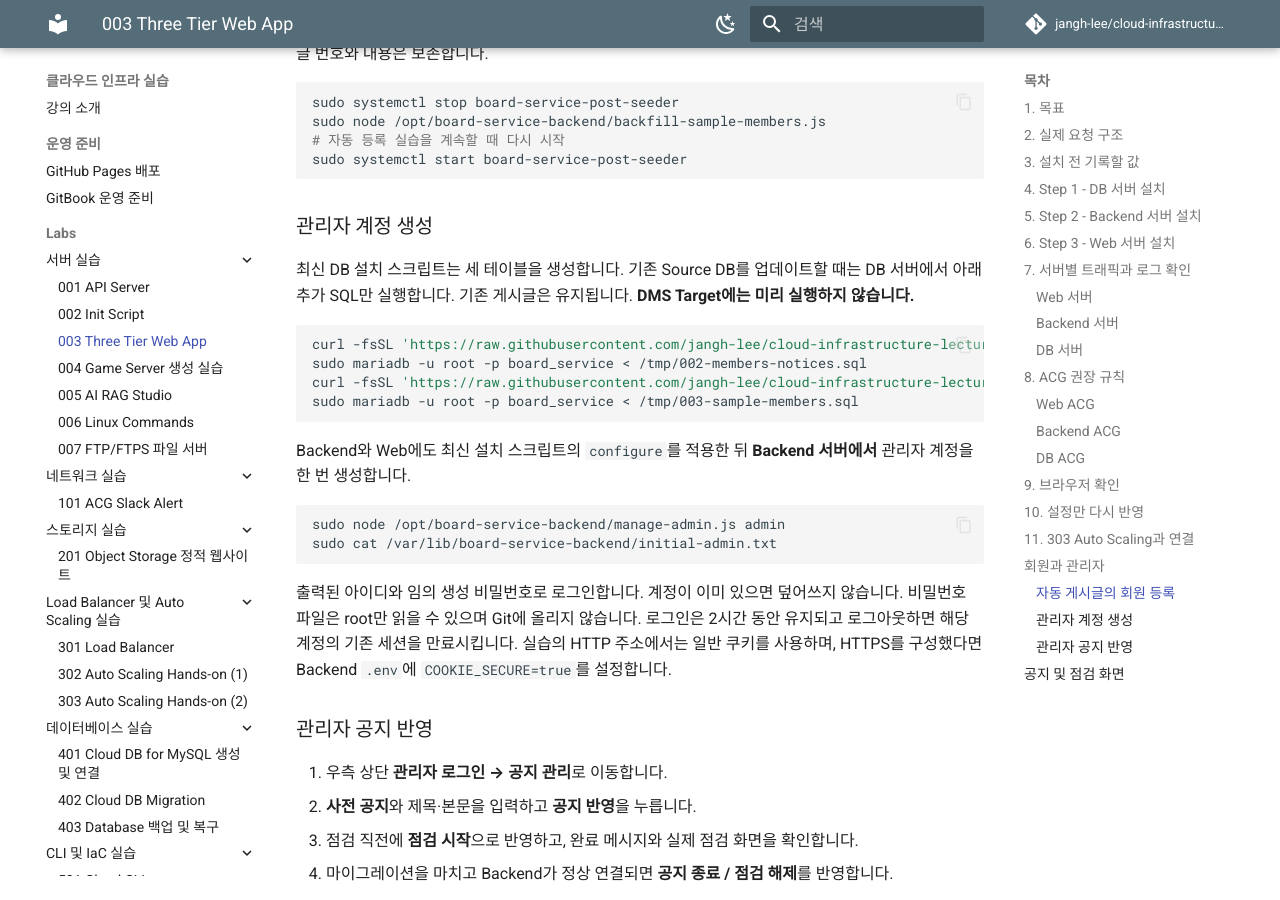
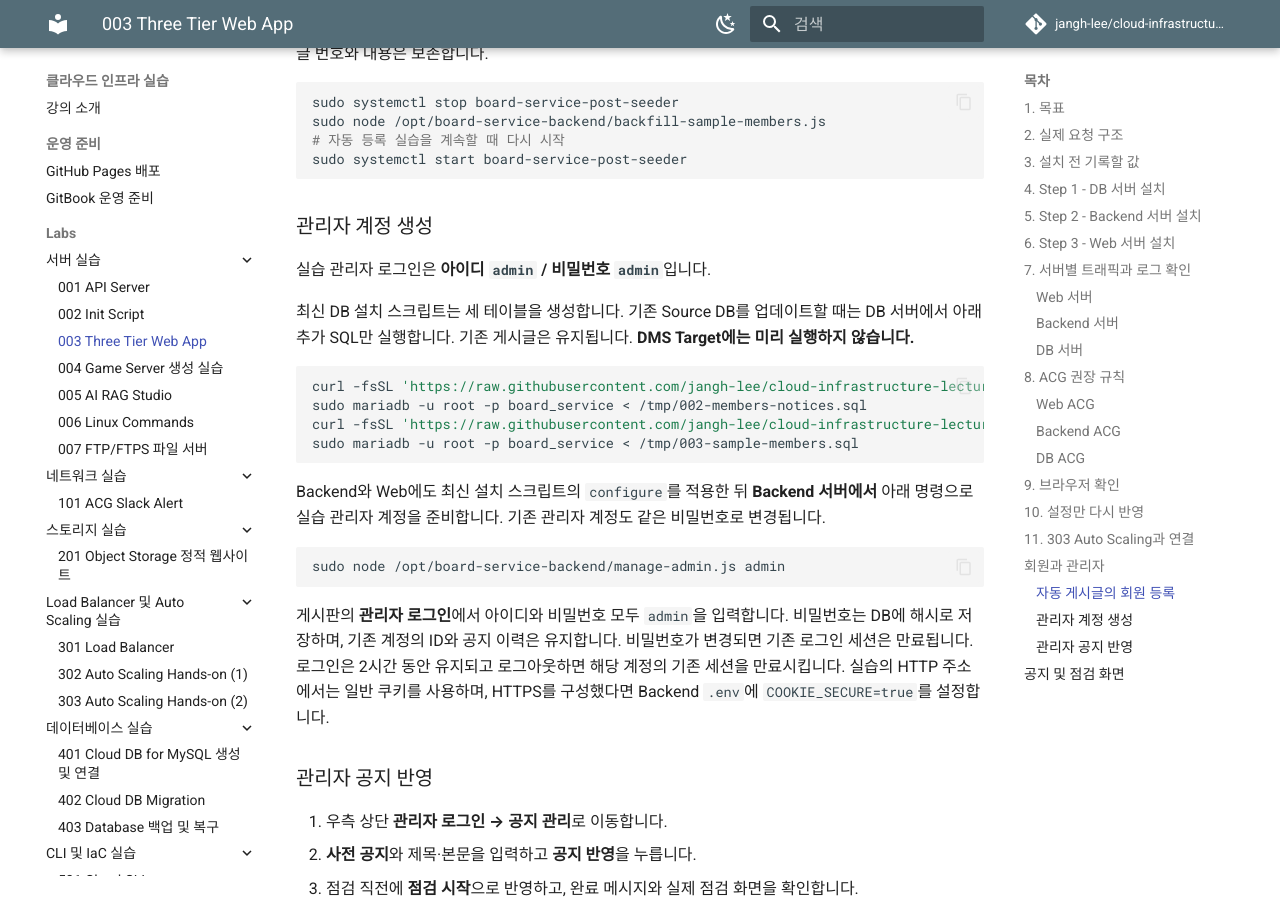
Before and after one commit to jangh-lee/cloud-infrastructure-lecture-example, an MkDocs documentation site: the page built from gitbook/labs/003-three-tier-web-app.md, in a window 1280 px wide and 900 px high, scrolled down 9694 px. Built offline with MkDocs 1.6.1 and Material for MkDocs 9.7.7, drawn with Linux system fonts in a browser that asks for light colours; comment, search, counter and statistics services are not loaded.

Commit message:
Use admin/admin for the lab administrator

````diff
--- a/gitbook/labs/003-three-tier-web-app.md
+++ b/gitbook/labs/003-three-tier-web-app.md
@@ -368,6 +368,8 @@ sudo systemctl start board-service-post-seeder
 
 ### 관리자 계정 생성
 
+실습 관리자 로그인은 **아이디 `admin` / 비밀번호 `admin`**입니다.
+
 최신 DB 설치 스크립트는 세 테이블을 생성합니다. 기존 Source DB를 업데이트할 때는 DB 서버에서 아래 추가 SQL만 실행합니다. 기존 게시글은 유지됩니다. **DMS Target에는 미리 실행하지 않습니다.**
 
 ```bash
@@ -377,14 +379,13 @@ curl -fsSL 'https://raw.githubusercontent.com/jangh-lee/cloud-infrastructure-lec
 sudo mariadb -u root -p board_service < /tmp/003-sample-members.sql
 ```
 
-Backend와 Web에도 최신 설치 스크립트의 `configure`를 적용한 뒤 **Backend 서버에서** 관리자 계정을 한 번 생성합니다.
+Backend와 Web에도 최신 설치 스크립트의 `configure`를 적용한 뒤 **Backend 서버에서** 아래 명령으로 실습 관리자 계정을 준비합니다. 기존 관리자 계정도 같은 비밀번호로 변경됩니다.
 
 ```bash
 sudo node /opt/board-service-backend/manage-admin.js admin
-sudo cat /var/lib/board-service-backend/initial-admin.txt
 ```
 
-출력된 아이디와 임의 생성 비밀번호로 로그인합니다. 계정이 이미 있으면 덮어쓰지 않습니다. 비밀번호 파일은 root만 읽을 수 있으며 Git에 올리지 않습니다. 로그인은 2시간 동안 유지되고 로그아웃하면 해당 계정의 기존 세션을 만료시킵니다. 실습의 HTTP 주소에서는 일반 쿠키를 사용하며, HTTPS를 구성했다면 Backend `.env`에 `COOKIE_SECURE=true`를 설정합니다.
+게시판의 **관리자 로그인**에서 아이디와 비밀번호 모두 `admin`을 입력합니다. 비밀번호는 DB에 해시로 저장하며, 기존 계정의 ID와 공지 이력은 유지합니다. 비밀번호가 변경되면 기존 로그인 세션은 만료됩니다. 로그인은 2시간 동안 유지되고 로그아웃하면 해당 계정의 기존 세션을 만료시킵니다. 실습의 HTTP 주소에서는 일반 쿠키를 사용하며, HTTPS를 구성했다면 Backend `.env`에 `COOKIE_SECURE=true`를 설정합니다.
 
 ### 관리자 공지 반영
 
````
Also changed, not shown: 003-three tier web app/README.md (+4 -3 lines), 402-cloud db migration/README.md (+3 -3 lines), gitbook/labs/402-cloud-db-migration.md (+3 -3 lines), 2 other files.
